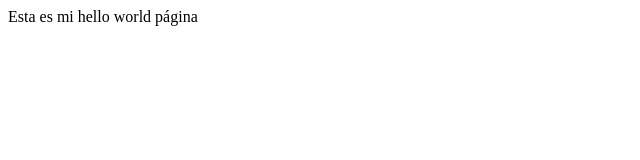
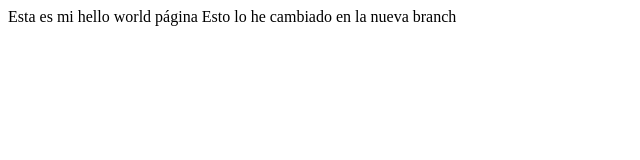
Before and after one commit to migueldoctor/test-repo, a plain HTML site: page index.html in a window 1280 px wide. Shown: the whole page, without its empty margins (0-640 px from the left). Drawn offline with Linux system fonts and the light colour scheme.

Commit message:
Change in new branch
Esto lo he cambiado en la nueva branch

```diff
--- a/index.html
+++ b/index.html
@@ -8,6 +8,7 @@
 </head>
 <body>
     Esta es mi hello world página
+    Esto lo he cambiado en la nueva branch
 </body>
 
 </html>
```
